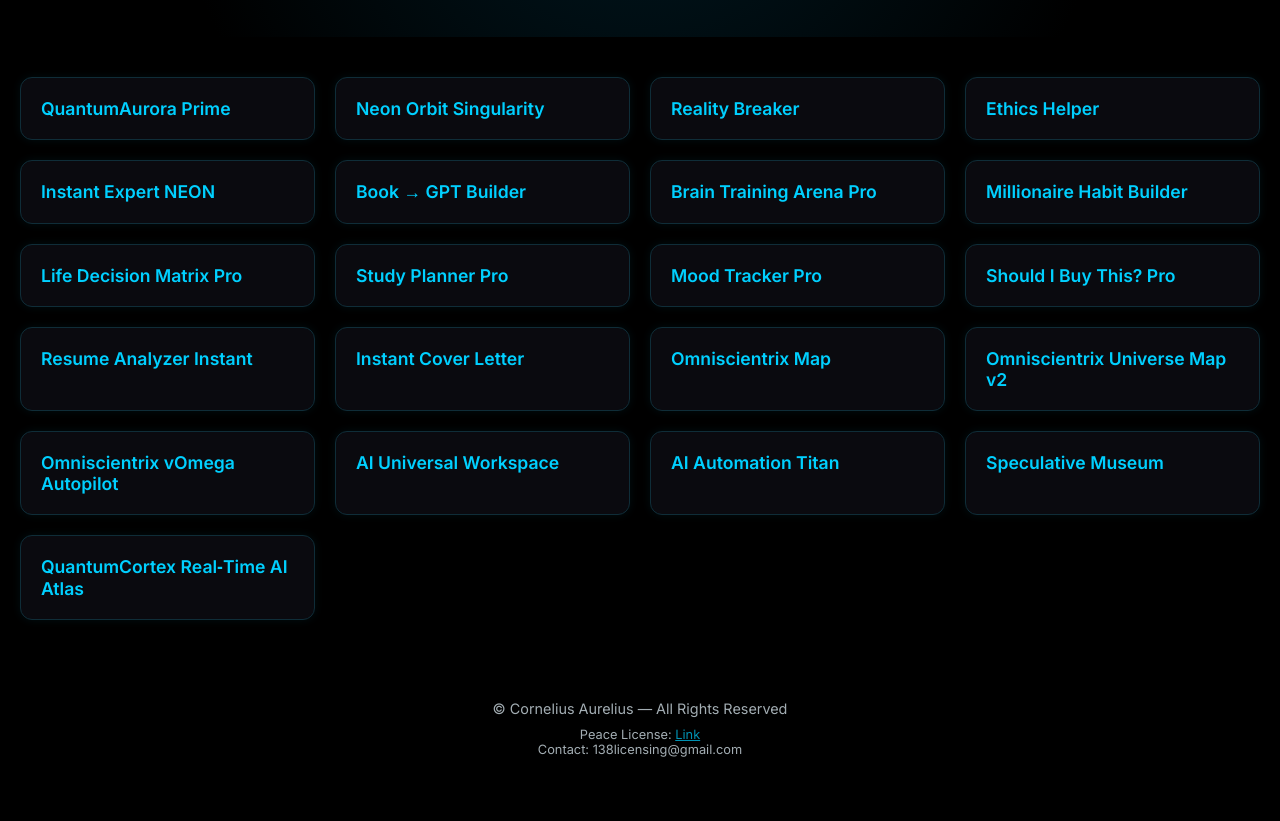
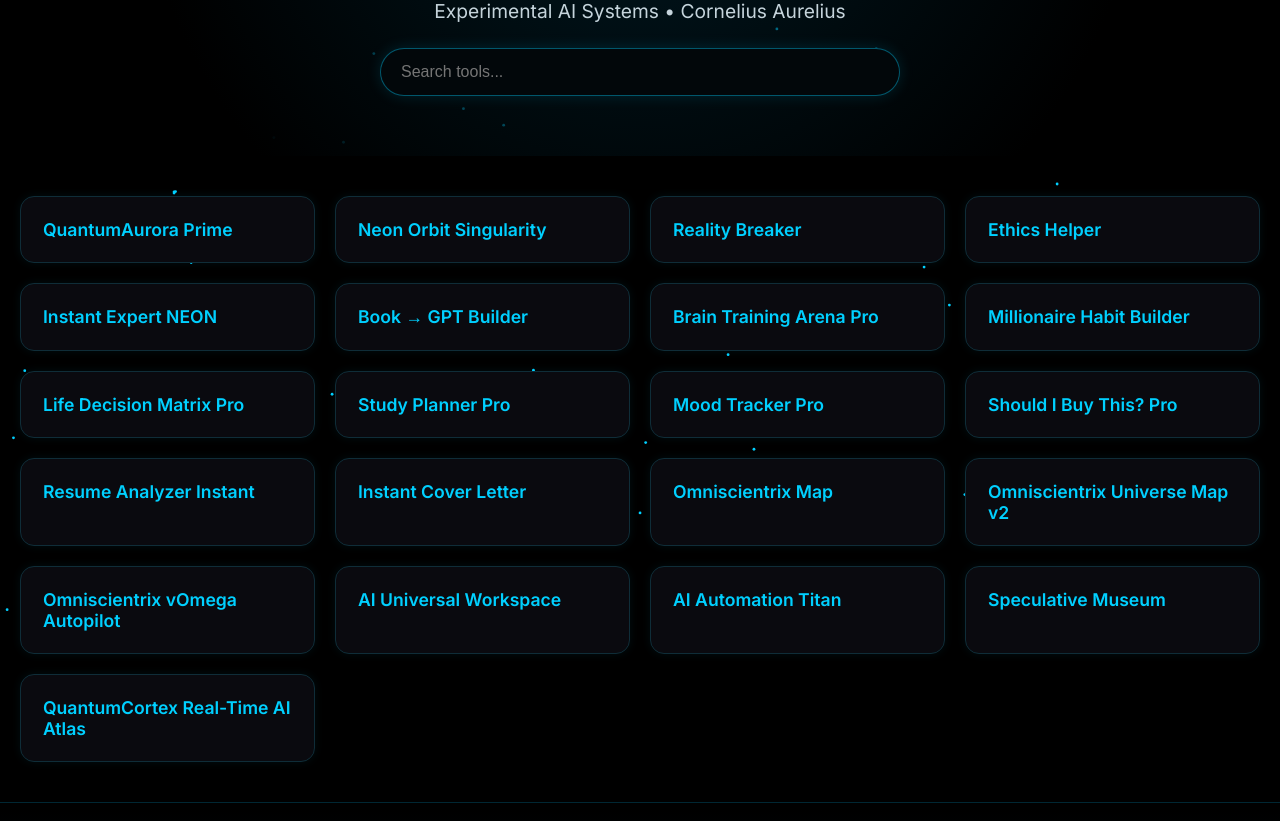
Before and after one commit to Cornelius-Aurelius/Project-Nexus-Hub, a plain HTML site: page index.html in a window 1280 px wide. Shown: the part 176-997 px from the top of the page. Before the commit the page ends 973 px from the top, so only its background shows below. Drawn offline with Linux system fonts and the light colour scheme.

Commit message:
Update index.html

```diff
--- a/index.html
+++ b/index.html
@@ -3,18 +3,20 @@
 <head>
   <meta charset="UTF-8" />
   <meta name="viewport" content="width=device-width, initial-scale=1.0" />
-  <title>Cornelius Aurelius • Quantum Hub</title>
-  <meta name="description" content="Official hub of Cornelius Aurelius: a network of advanced AI systems, cognitive engines, and quantum-grade tools." />
+  <title>Cornelius Aurelius • Quantum Nexus Portal</title>
+  <meta name="description" content="Quantum Nexus Portal – an ultra‑advanced neon‑powered interface connecting all experimental tools by Cornelius Aurelius." />
   <meta name="author" content="Cornelius Aurelius" />
   <meta name="robots" content="index, follow" />
-  <meta property="og:title" content="Cornelius Aurelius • Quantum Hub" />
-  <meta property="og:description" content="Central access point to all next‑generation AI systems by Cornelius Aurelius." />
+  <meta property="og:title" content="Cornelius Aurelius • Quantum Nexus Portal" />
+  <meta property="og:description" content="Enter the quantum-grade experimental AI portal built by Cornelius Aurelius." />
   <meta property="og:type" content="website" />
   <meta name="theme-color" content="#00D0FF" />
   <link rel="preconnect" href="https://fonts.googleapis.com">
   <link rel="preconnect" href="https://fonts.gstatic.com" crossorigin>
   <link href="https://fonts.googleapis.com/css2?family=Inter:wght@300;400;600;800&display=swap" rel="stylesheet">
+
 <style>
+  * { box-sizing: border-box; }
   body {
     margin: 0;
     font-family: 'Inter', sans-serif;
@@ -22,23 +24,66 @@
     color: #e8f7ff;
     overflow-x: hidden;
   }
+
+  /* Neon Cursor */
+  body { cursor: none; }
+  #cursor {
+    width: 14px; height: 14px;
+    border: 2px solid #00d0ff;
+    border-radius: 50%; position: fixed;
+    pointer-events: none; z-index: 9999;
+    transform: translate(-50%, -50%);
+  }
+
+  /* Particle Background */
+  canvas#bg {
+    position: fixed; top: 0; left: 0;
+    width: 100%; height: 100%;
+    z-index: -1;
+  }
+
   header {
-      padding: 60px 20px;
+    padding: 90px 20px 60px;
     text-align: center;
     background: radial-gradient(circle at top, #00baff22, #000 70%);
   }
   h1 {
-      font-size: 3rem;
+    font-size: 3.6rem;
     font-weight: 800;
     color: #00d0ff;
     margin: 0;
-      text-shadow: 0 0 20px #00d0ff55;
+    text-shadow: 0 0 25px #00d0ff66;
+    letter-spacing: 1px;
+    animation: neonPulse 3s infinite alternate;
   }
+
+  @keyframes neonPulse {
+    from { text-shadow: 0 0 10px #00d0ff44; }
+    to   { text-shadow: 0 0 30px #00d0ffcc; }
+  }
+
   .subtitle {
     font-size: 1.2rem;
-      opacity: 0.8;
-      margin-top: 10px;
+    opacity: 0.85;
+    margin-top: 15px;
   }
+
+  /* Search */
+  #searchBar {
+    margin: 25px auto 0;
+    display: block;
+    padding: 14px 20px;
+    width: 90%; max-width: 520px;
+    border-radius: 50px;
+    border: 1px solid #00d0ff66;
+    background: #02070a;
+    color: #00d0ff;
+    font-size: 1rem;
+    outline: none;
+    box-shadow: 0 0 15px #00d0ff22;
+  }
+
+  /* Grid */
   .grid {
     display: grid;
     grid-template-columns: repeat(auto-fit, minmax(280px, 1fr));
@@ -50,14 +95,19 @@
   .card {
     background: #0a0a0f;
     border: 1px solid #0f2d38;
-      border-radius: 12px;
-      padding: 20px;
+    border-radius: 14px;
+    padding: 22px;
     transition: 0.25s;
     box-shadow: 0 0 10px #00d0ff11;
+    position: relative;
+    opacity: 0; transform: translateY(25px);
   }
+
+  .card.show { opacity: 1; transform: translateY(0); }
+
   .card:hover {
-      transform: translateY(-6px);
-      box-shadow: 0 0 25px #00d0ff44;
+    transform: translateY(-6px) scale(1.015);
+    box-shadow: 0 0 35px #00d0ff55;
     border-color: #00d0ff;
   }
   .card a {
@@ -66,26 +116,30 @@
     font-weight: 600;
     font-size: 1.1rem;
   }
+
   footer {
     text-align: center;
-      padding: 40px 10px;
-      font-size: 0.9rem;
-      opacity: 0.7;
+    padding: 50px 10px;
+    font-size: 0.95rem;
+    opacity: 0.75;
+    background: linear-gradient(to top, #001117, transparent);
+    border-top: 1px solid #003544;
   }
-    .license {
-      margin-top: 10px;
-      font-size: 0.8rem;
-    }
+  .license a { color:#00d0ff; }
 </style>
 </head>
 <body>
+
+<canvas id="bg"></canvas>
+<div id="cursor"></div>
+
 <header>
-    <h1>Cornelius Aurelius</h1>
-    <div class="subtitle">Quantum‑Optimized AI Ecosystem • Master Hub</div>
+  <h1>Quantum Nexus Portal</h1>
+  <div class="subtitle">Experimental AI Systems • Cornelius Aurelius</div>
+  <input id="searchBar" placeholder="Search tools..." />
 </header>
 
-  <section class="grid">
-    <!-- Auto‑generated links -->
+<section class="grid" id="cardGrid">
   <div class="card"><a href="https://cornelius-aurelius.github.io/QuantumAurora-Prime/">QuantumAurora Prime</a></div>
   <div class="card"><a href="https://cornelius-aurelius.github.io/neon-orbit-singularity/">Neon Orbit Singularity</a></div>
   <div class="card"><a href="https://cornelius-aurelius.github.io/reality-breaker/">Reality Breaker</a></div>
@@ -106,16 +160,75 @@
   <div class="card"><a href="https://cornelius-aurelius.github.io/AI-Universal-Workspace/">AI Universal Workspace</a></div>
   <div class="card"><a href="https://cornelius-aurelius.github.io/AIAutomationTitan/">AI Automation Titan</a></div>
   <div class="card"><a href="https://cornelius-aurelius.github.io/Speculative-Museum-of-Impossible-Ecosystems/">Speculative Museum</a></div>
-    <div class="card"><a href="https://cornelius-aurelius.github.io/QuantumCortex_RealTime_AI_Atlas/">QuantumCortex Real‑Time AI Atlas</a></div>
+  <div class="card"><a href="https://cornelius-aurelius.github.io/QuantumCortex_RealTime_AI_Atlas/">QuantumCortex Real-Time AI Atlas</a></div>
 </section>
 
 <footer>
   © Cornelius Aurelius — All Rights Reserved<br>
   <div class="license">
-      Peace License: <a href="https://zenodo.org/records/17362534" style="color:#00d0ff;">Link</a><br>
+    Peace License: <a href="https://zenodo.org/records/17362534">Link</a><br>
     Contact: 138licensing@gmail.com
   </div>
 </footer>
 
+<script>
+// Neon Cursor
+const cursor = document.getElementById('cursor');
+document.addEventListener('mousemove', e => {
+  cursor.style.left = e.clientX + 'px';
+  cursor.style.top = e.clientY + 'px';
+});
+
+// Particle Background
+const c = document.getElementById('bg');
+const ctx = c.getContext('2d');
+let w, h;
+function resize() {
+  w = c.width = window.innerWidth;
+  h = c.height = window.innerHeight;
+}
+window.onresize = resize;
+resize();
+
+let particles = Array.from({length: 80}, () => ({
+  x: Math.random() * w,
+  y: Math.random() * h,
+  vx: (Math.random() - .5) * .6,
+  vy: (Math.random() - .5) * .6
+}));
+
+function draw() {
+  ctx.clearRect(0,0,w,h);
+  ctx.fillStyle = '#00d0ff';
+  particles.forEach(p => {
+    p.x += p.vx; p.y += p.vy;
+    if(p.x < 0 || p.x > w) p.vx *= -1;
+    if(p.y < 0 || p.y > h) p.vy *= -1;
+    ctx.beginPath(); ctx.arc(p.x,p.y,1.4,0,Math.PI*2); ctx.fill();
+  });
+  requestAnimationFrame(draw);
+}
+draw();
+
+// Scroll reveal
+const cards = document.querySelectorAll('.card');
+const io = new IntersectionObserver(entries => {
+  entries.forEach(e => {
+    if(e.isIntersecting) e.target.classList.add('show');
+  });
+},{threshold:0.1});
+cards.forEach(c => io.observe(c));
+
+// Search Filter
+const searchBar = document.getElementById('searchBar');
+searchBar.addEventListener('input', e => {
+  const term = e.target.value.toLowerCase();
+  cards.forEach(card => {
+    const txt = card.innerText.toLowerCase();
+    card.style.display = txt.includes(term) ? 'block' : 'none';
+  });
+});
+</script>
+
 </body>
 </html>
```
Lines whose indentation alone changed are shown as unchanged.
